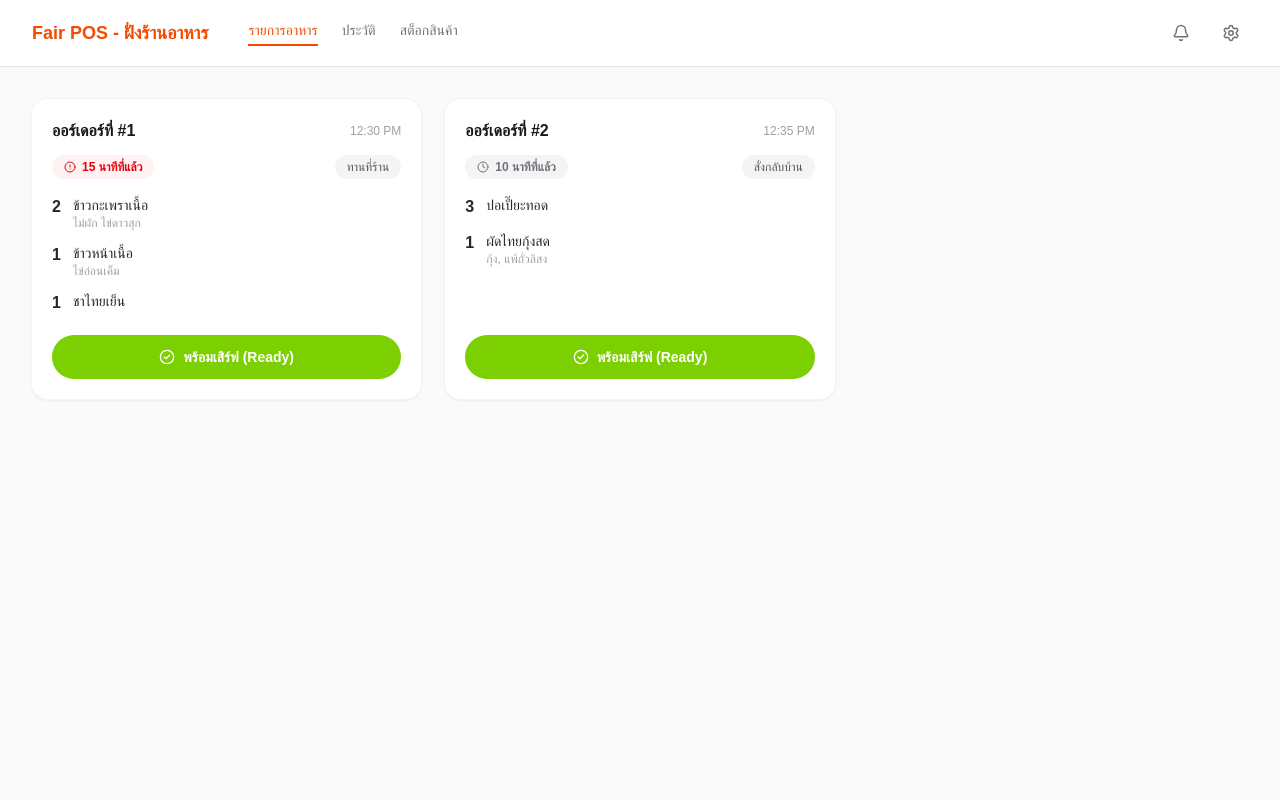
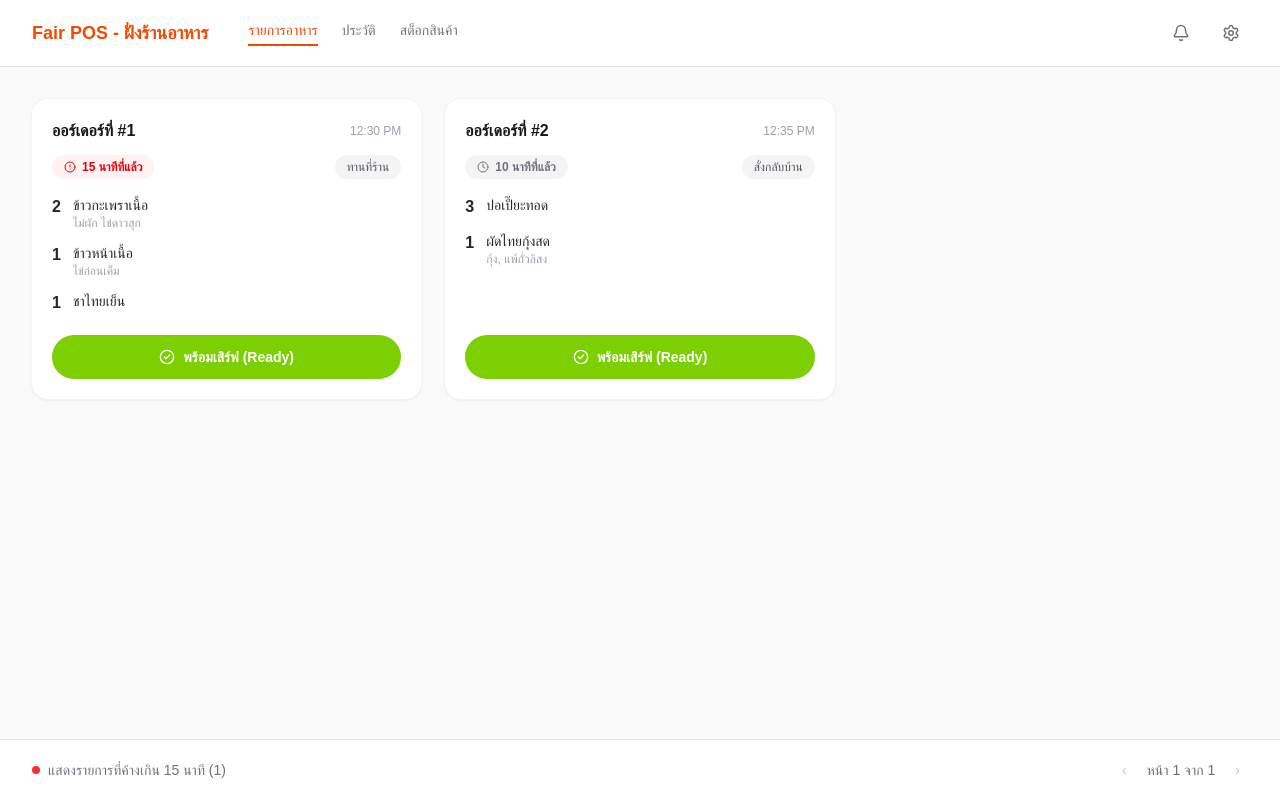
Before and after one commit to 4d696e6b/fair_pos_mini_project, a Next.js app: page /restaurant in a window 1280 px wide. Built offline with nearby package versions, Linux system fonts and the light colour scheme.

Commit message:
refactor: move restaurant page footer component to another file

```diff
--- /dev/null
+++ b/src/app/restaurant/components/footer.tsx
@@ -0,0 +1,29 @@
+"use client";
+
+export default function Footer({ overdueCount, page, setPage }: { overdueCount: number; page: number; setPage: React.Dispatch<React.SetStateAction<number>> }) {
+  return (
+    <footer className="flex items-center justify-between border-t border-zinc-200 bg-white px-8 py-4 text-sm text-zinc-500 dark:border-zinc-800 dark:bg-zinc-950 dark:text-zinc-400">
+      <span className="flex items-center gap-2">
+        <span className="h-2 w-2 rounded-full bg-red-500" />
+        แสดงรายการที่ค้างเกิน 15 นาที ({overdueCount})
+      </span>
+      <span className="flex items-center gap-3">
+        <button
+          onClick={() => setPage((p) => Math.max(1, p - 1))}
+          className="rounded-full px-2 py-1 hover:bg-zinc-100 disabled:opacity-40 dark:hover:bg-zinc-800"
+          disabled={page === 1}
+        >
+          ‹
+        </button>
+        หน้า {page} จาก 1
+        <button
+          onClick={() => setPage((p) => Math.min(1, p + 1))}
+          className="rounded-full px-2 py-1 hover:bg-zinc-100 disabled:opacity-40 dark:hover:bg-zinc-800"
+          disabled={page === 1}
+        >
+          ›
+        </button>
+      </span>
+    </footer>
+  );
+}
--- a/src/app/restaurant/page.tsx
+++ b/src/app/restaurant/page.tsx
@@ -5,7 +5,7 @@ import { OrderCard } from "./components/OrderCard";
 import type { Order } from "./components/OrderCard";
 import { Header } from "@/app/components/Header";
 import { EmptyState } from "@/app/components/EmptyState";
-
+import Footer from "./components/footer";
 
 const INITIAL_ORDERS: Order[] = [
   // Hardcoded Order
@@ -97,29 +97,7 @@ export default function RestaurantPage() {
             )}
           </main>
 
-          {/* <footer className="flex items-center justify-between border-t border-zinc-200 bg-white px-8 py-4 text-sm text-zinc-500 dark:border-zinc-800 dark:bg-zinc-950 dark:text-zinc-400">
-            <span className="flex items-center gap-2">
-              <span className="h-2 w-2 rounded-full bg-red-500" />
-              แสดงรายการที่ค้างเกิน 15 นาที ({overdueCount})
-            </span>
-            <span className="flex items-center gap-3">
-              <button
-                onClick={() => setPage((p) => Math.max(1, p - 1))}
-                className="rounded-full px-2 py-1 hover:bg-zinc-100 disabled:opacity-40 dark:hover:bg-zinc-800"
-                disabled={page === 1}
-              >
-                ‹
-              </button>
-              หน้า {page} จาก 1
-              <button
-                onClick={() => setPage((p) => Math.min(1, p + 1))}
-                className="rounded-full px-2 py-1 hover:bg-zinc-100 disabled:opacity-40 dark:hover:bg-zinc-800"
-                disabled={page === 1}
-              >
-                ›
-              </button>
-            </span>
-          </footer> */}
+          <Footer overdueCount={overdueCount} page={page} setPage={setPage} />
         </>
       )}
     </div>
```
